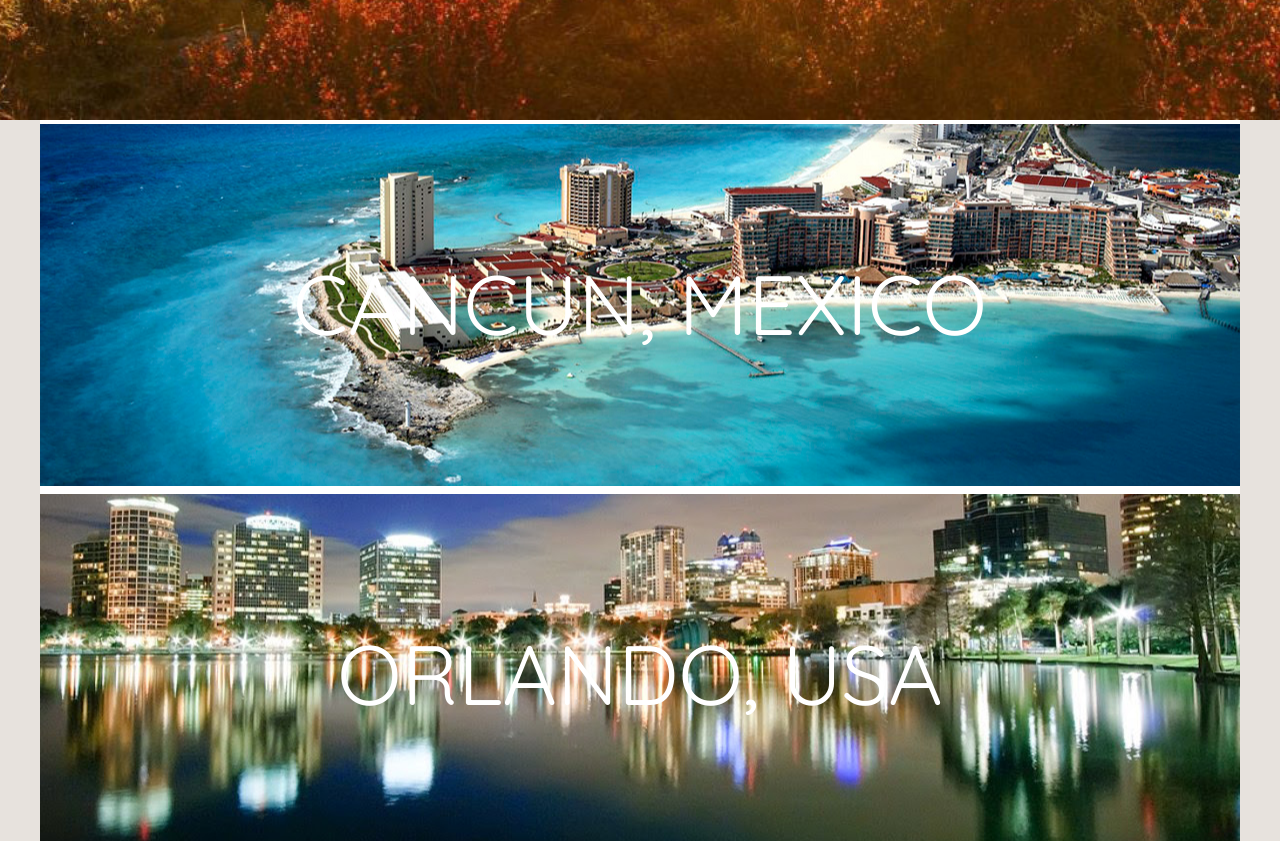
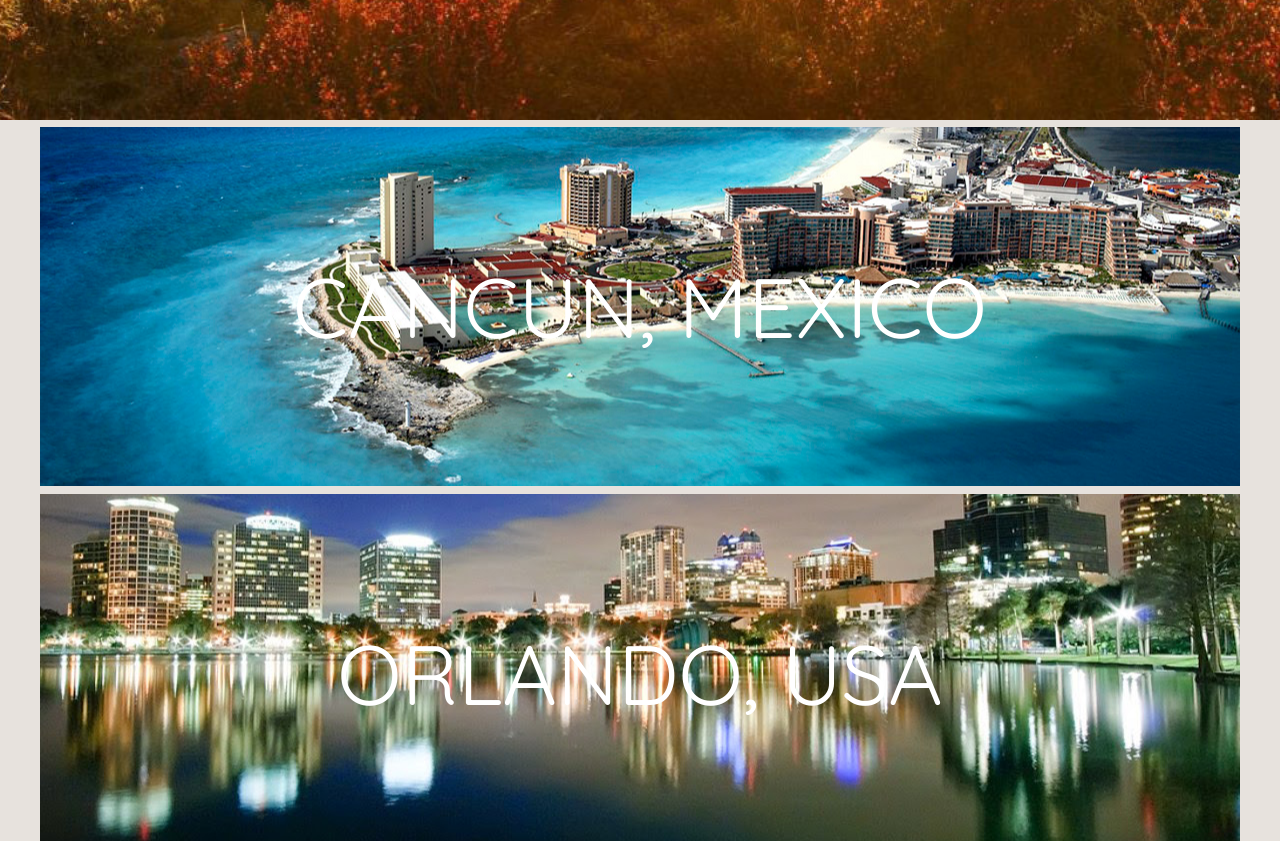
Before and after one commit to apolloadventures/travel, a plain HTML site: page Home.html in a window 1280 px wide. Shown: the part 680-1521 px from the top of the page. Drawn offline with nearby package versions, Linux system fonts and the light colour scheme; some packages are replaced by stand-ins of ours.

Commit message:
Home Fix

```diff
--- a/Home.html
+++ b/Home.html
@@ -15,11 +15,11 @@
 	<script src="js/Home/jquery.parallax-scroll.js"></script>
 	<style>
 	body {
-		font-family: 'Quicksand', sans-serif;
 		background: #e7e2dd;
 		margin: 0;
 	}
 	section {
+		font-family: 'Quicksand', sans-serif;
 		width: 1200px;
 		margin: auto;
 		text-align: center;
@@ -30,8 +30,8 @@
 		width: 100%;
 		height: 370px;
 		overflow: hidden;
-		border-top: 4px solid #fff;
-		border-bottom: 4px solid #fff;
+		border-top: 4px solid #e7e2dd;
+		border-bottom: 4px solid #e7e2dd;
 	}
 	article img {
 		position: absolute;
@@ -121,7 +121,7 @@
 	</div>
 	<section>
 		<a href="Cancun/Attractions.html">
-			<article>
+			<article style="border-top: 7px solid #e7e2dd;">
 				<img src="assets/Home/Cancun.jpg" alt="Paris" data-parallax='{"y": 230}'/>
 				<p>Cancun, Mexico</p>
 			</article>
```
